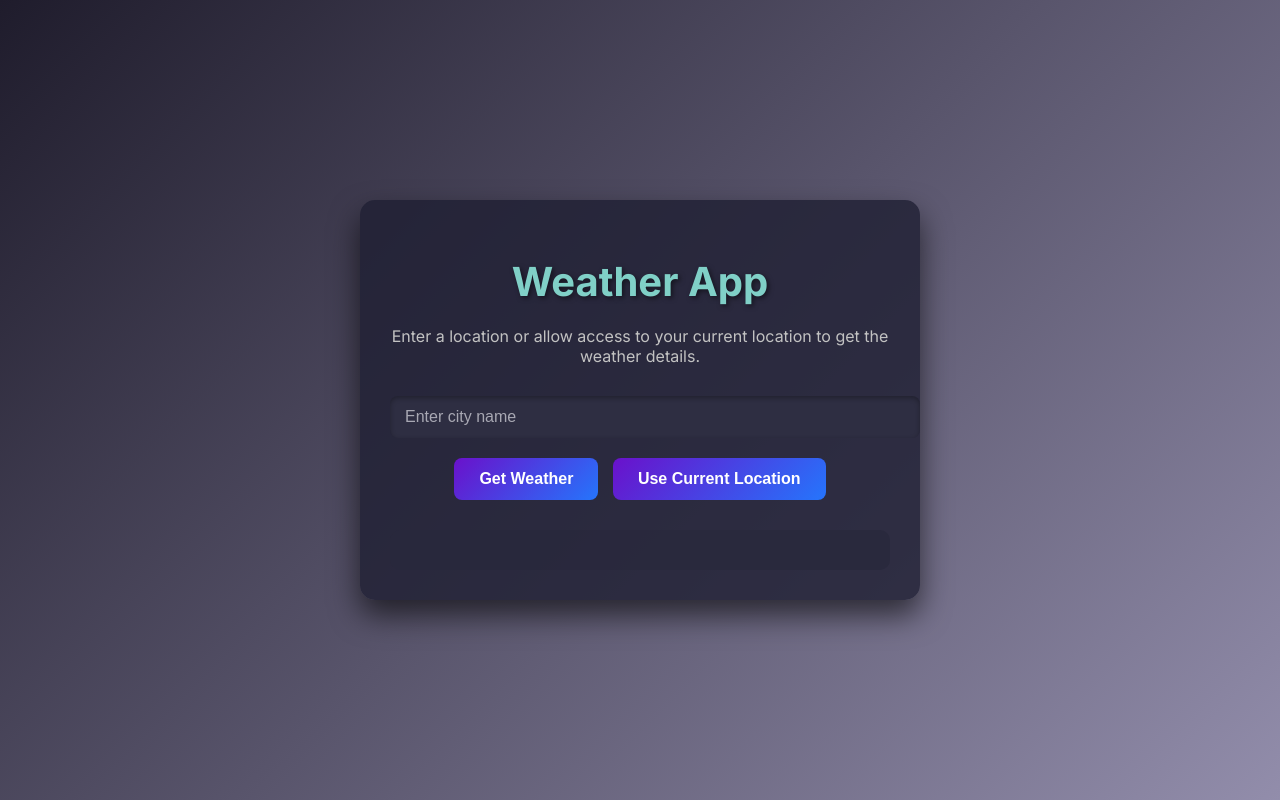
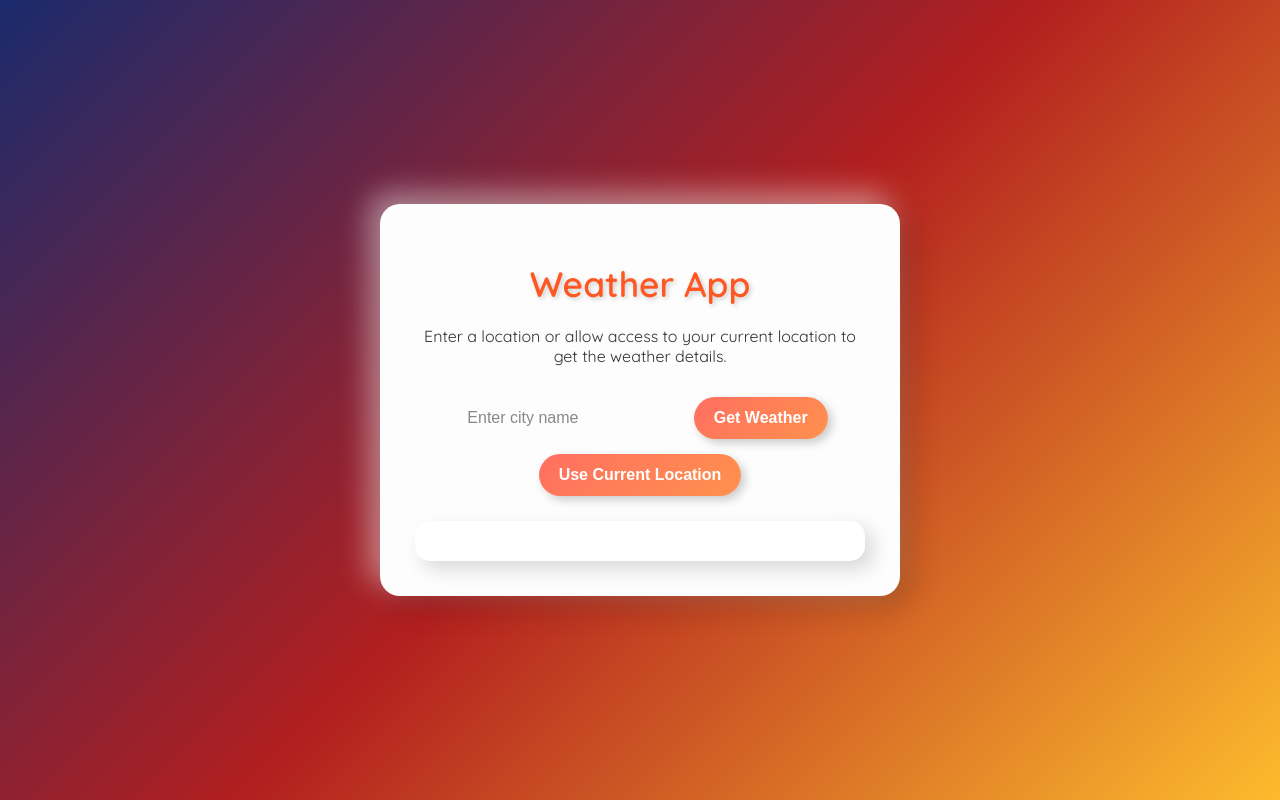
Before and after one commit to Dogra7/PRODIGY_WD_05, a plain HTML site: page index.html in a window 1280 px wide. Drawn offline with Linux system fonts and the light colour scheme.

Commit message:
Improved the CSS to create a Modern UI

```diff
--- a/style.css
+++ b/style.css
@@ -1,12 +1,11 @@
-
-    @import url('https://fonts.googleapis.com/css2?family=Inter:wght@400;600;700&display=swap');
+@import url('https://fonts.googleapis.com/css2?family=Quicksand:wght@300;400;600&display=swap');
 
 body {
-        font-family: 'Inter', sans-serif;
+    font-family: 'Quicksand', sans-serif;
     margin: 0;
     padding: 0;
-        background: linear-gradient(135deg, #1f1c2c, #928dab);
-        color: #f5f5f5;
+    background: linear-gradient(135deg, #1a2a6c, #b21f1f, #fdbb2d);
+    color: #ffffff;
     display: flex;
     justify-content: center;
     align-items: center;
@@ -14,72 +13,80 @@
     overflow: hidden;
 }
 
+/* Neumorphism-style container */
 .container {
     text-align: center;
-        background: rgba(30, 30, 50, 0.8);
-        padding: 30px;
-        border-radius: 15px;
-        box-shadow: 0px 15px 30px rgba(0, 0, 0, 0.6);
-        max-width: 500px;
+    background: #fdfdfd;
+    padding: 35px;
+    border-radius: 20px;
+    box-shadow: 10px 10px 30px rgba(0, 0, 0, 0.2), -10px -10px 30px rgba(255, 255, 255, 0.5);
+    max-width: 450px;
     width: 90%;
+    color: #333;
 }
 
+/* Title */
 h1 {
-        font-size: 2.5rem;
-        font-weight: 700;
+    font-size: 2.2rem;
+    font-weight: 600;
     margin-bottom: 20px;
-        color: #80d0c7;
-        text-shadow: 2px 2px 5px rgba(0, 0, 0, 0.5);
+    color: #ff5722;
+    text-shadow: 2px 2px 5px rgba(0, 0, 0, 0.2);
 }
 
-    p {
-        font-size: 1rem;
-        color: #c2c2c2;
-        margin-bottom: 20px;
+/* Input field */
+.input-container {
+    display: flex;
+    align-items: center;
+    background: #f1f1f1;
+    border-radius: 50px;
+    padding: 8px 15px;
+    box-shadow: inset 5px 5px 10px rgba(0, 0, 0, 0.1), inset -5px -5px 10px rgba(255, 255, 255, 0.8);
 }
 
 input {
-        width: 100%;
+    flex: 1;
     padding: 12px 15px;
-        margin: 10px 0;
     border: none;
-        border-radius: 8px;
+    border-radius: 50px;
     font-size: 1rem;
     outline: none;
-        background: #2e2e42;
-        color: #fff;
-        box-shadow: inset 0px 2px 5px rgba(0, 0, 0, 0.3);
+    background: transparent;
+    color: #333;
 }
 
 input::placeholder {
-        color: #a8a8b3;
+    color: #888;
 }
 
+/* Buttons */
 button {
-        margin: 10px 5px;
-        padding: 12px 25px;
-        background: linear-gradient(135deg, #6a11cb, #2575fc);
+    margin-top: 15px;
+    padding: 12px 20px;
+    background: linear-gradient(135deg, #ff6f61, #ff914d);
     border: none;
-        border-radius: 8px;
+    border-radius: 50px;
     color: #fff;
     font-size: 1rem;
     font-weight: 600;
     cursor: pointer;
     transition: all 0.3s ease-in-out;
+    box-shadow: 4px 4px 10px rgba(0, 0, 0, 0.2);
 }
 
 button:hover {
-        background: linear-gradient(135deg, #2575fc, #6a11cb);
-        transform: translateY(-3px);
-        box-shadow: 0px 10px 20px rgba(37, 117, 252, 0.4);
+    background: linear-gradient(135deg, #ff914d, #ff6f61);
+    transform: scale(1.05);
 }
 
+/* Weather Info Card */
 .weather-info {
-        margin-top: 20px;
+    margin-top: 25px;
     padding: 20px;
-        border-radius: 10px;
-        background: rgba(40, 40, 60, 0.8);
-        color: #d4d4dc;
+    border-radius: 15px;
+    background: #ffffff;
+    box-shadow: 8px 8px 20px rgba(0, 0, 0, 0.15), -8px -8px 20px rgba(255, 255, 255, 0.6);
+    color: #333;
     text-align: left;
     font-size: 1rem;
 }
@@ -87,21 +94,10 @@
 .weather-info h2 {
     font-size: 1.8rem;
     margin-bottom: 10px;
-        color: #80d0c7;
+    color: #ff6f61;
 }
 
-    .weather-info p {
-        margin: 5px 0;
-        color: #c2c2c2;
-    }
-
-    /* Smooth gradient border animation for buttons */
-    button:focus {
-        outline: none;
-        box-shadow: 0 0 10px 4px rgba(106, 17, 203, 0.6);
-    }
-
-    /* Media Query for smaller screens */
+/* Responsive Design */
 @media (max-width: 768px) {
     h1 {
         font-size: 2rem;
@@ -115,4 +111,8 @@
     .weather-info h2 {
         font-size: 1.5rem;
     }
+
+    .container {
+        padding: 30px;
     }
+}
```
Lines whose indentation alone changed are shown as unchanged.
